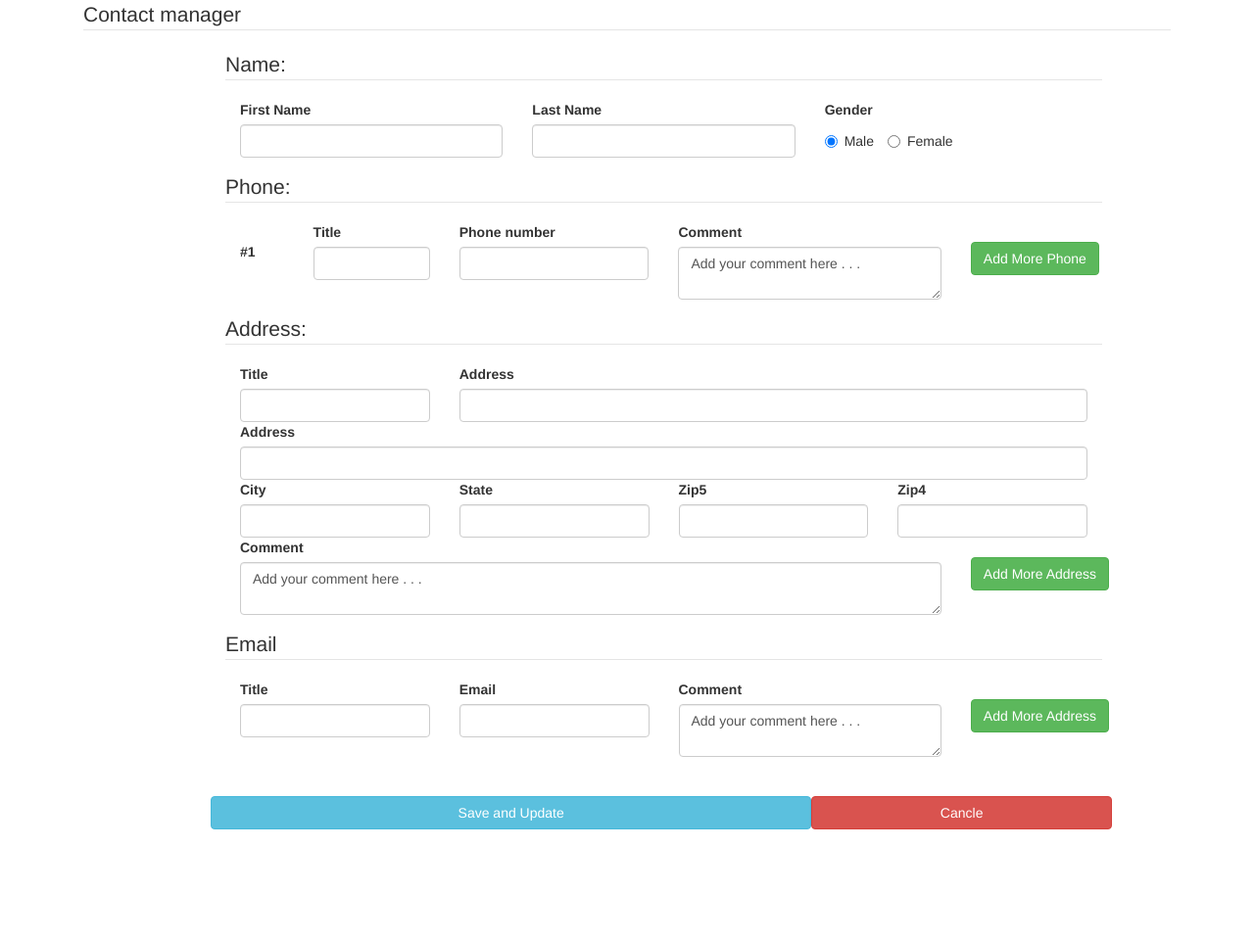
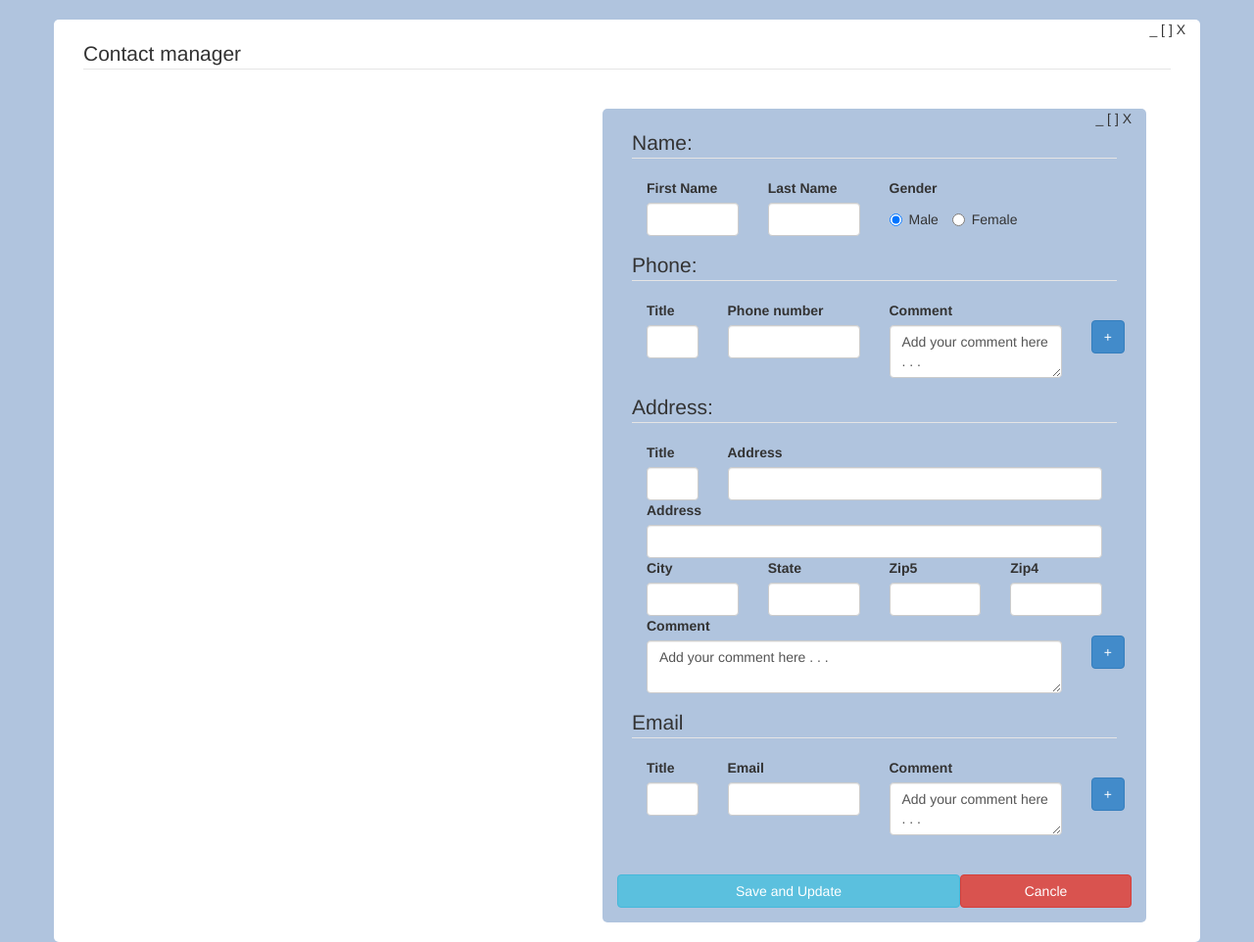
Before and after one commit to payamd/Sha, a plain HTML site: page Sha/Sha/index.html in a window 1280 px wide. Shown: the whole page at 98% size. Before the commit the page ends 862 px from the top, so only its background shows below. Drawn offline with Linux system fonts and the light colour scheme.

Commit message:
a bit smaller

```diff
--- a/Sha/Sha/index.html
+++ b/Sha/Sha/index.html
@@ -6,27 +6,27 @@
     <link rel="stylesheet" type="text/css" href="css/bootstrap.min.css">
     <link rel="stylesheet" type="text/css" href="css/bootstrap-responsive.min.css">
 </head>
-<body>
-    <div class="container">
-
-
-        <form class="form-horizontal">
+<body style="background-color:lightsteelblue;">
+    <div class="container" style="background-color: white; margin-top: 20px; margin-bottom: 20px; border-radius: 5px;">
+            <form class=" form-horizontal">
+                <div style="float:right;"> _  [ ]  X</div>
                 <fieldset class="col-lg-12">
                     <!-- Form Name -->
                     <legend>Contact manager</legend>
-
-                <fieldset class="col-lg-10 offset1" style="margin-bottom:15px;">
+                    <div class="col-lg-6 offset5" style="background-color:lightsteelblue; margin-top: 20px; margin-bottom: 20px; border-radius: 5px;">
+                        <div style="float:right;"> _  [ ]  X</div>
+                         <fieldset class="col-lg-12" style="margin-bottom:15px;">
                             <legend>Name:</legend>
 
-                    <div class="col-lg-4">
+                            <div class="col-lg-3">
                                 <label>First Name</label>
                                 <input type="text" class="form-control" name="First Name" />
                             </div>
-                    <div class="col-lg-4">
+                            <div class="col-lg-3">
                                 <label>Last Name</label>
                                 <input type="text" class="form-control" name="Last Name" />
                             </div>
-                    <div class="col-lg-4">
+                            <div class="col-lg-5">
                                 <label>Gender</label>
                                 <br />
                                 <label class="radio-inline">
@@ -43,42 +43,38 @@
                         </fieldset>
 
                         <!-- Form phone -->
-                <fieldset class="col-lg-10 offset1" style=" margin-bottom:15px;">
+                        <fieldset class="col-lg-12" style=" margin-bottom:15px;">
                             <legend>Phone:</legend>
-                    <div class="col-lg-1">
-                        <br />
-                        <label class="text-center text-justify">#1</label>
-                    </div>
                             <div class="col-lg-2">
                                 <label>Title</label>
                                 <input type="text" class="form-control" name="PhoneTitle" />
                             </div>
-                    <div class="col-lg-3">
+                            <div class="col-lg-4">
                                 <label>Phone number</label>
                                 <input type="text" class="form-control" name="phone number" />
                             </div>
 
                             <!-- Textarea -->
-                    <div class="col-md-4">
+                            <div class="col-md-5">
                                 <label for="textarea">Comment</label>
                                 <textarea class="form-control" id="textarea" name="textarea">Add your comment here . . . </textarea>
                             </div>
                             <div class="col-lg-1">
                                 <br />
-                        <button id="morePhone" name="morePhone" class="btn btn-success">Add More Phone</button>
+                                <button id="morePhone" name="morePhone" class="btn btn-primary">+</button>
                             </div>
                         </fieldset>
 
                         <br />
 
                         <!-- Form Address -->
-                <fieldset class="col-lg-10 offset1" style=" margin-bottom:15px;">
+                        <fieldset class="col-lg-12" style=" margin-bottom:15px;">
                             <legend>Address:</legend>
-                    <div class="col-lg-3 ">
+                            <div class="col-lg-2 ">
                                 <label>Title</label>
                                 <input type="text" class="form-control" name="AddressTitle" />
                             </div>
-                    <div class="col-lg-9">
+                            <div class="col-lg-10">
                                 <label>Address</label>
                                 <input type="text" class="form-control" name="Address1" />
                             </div>
@@ -105,14 +101,14 @@
 
                             <!-- Textarea -->
 
-                    <div class="col-md-10">
+                            <div class="col-md-11">
                                 <label for="textarea">Comment</label>
                                 <textarea class="form-control" id="textarea" name="textarea">Add your comment here . . . </textarea>
                             </div>
                             <div class="col-lg-1">
 
                                 <br />
-                        <button id="moreAddress" name="moreAddress" class="btn btn-success">Add More Address</button>
+                                <button id="moreAddress" name="moreAddress" class="btn btn-primary">+</button>
                                 <br />
                             </div>
                         </fieldset>
@@ -121,25 +117,25 @@
                         <br />
 
                         <!-- Form Email -->
-                <fieldset class="col-lg-10 offset1" style="margin-bottom:15px;">
+                        <fieldset class="col-lg-12" style="margin-bottom:15px;">
                             <legend>Email</legend>
-                    <div class="col-lg-3">
+                            <div class="col-lg-2">
                                 <label>Title</label>
                                 <input type="text" class="form-control" name="EmailTitle" />
                             </div>
-                    <div class="col-lg-3">
+                            <div class="col-lg-4">
                                 <label>Email</label>
                                 <input type="text" class="form-control" name="AddressEmail" />
                             </div>
                             <!-- Textarea -->
-                    <div class="col-md-4">
+                            <div class="col-md-5">
                                 <label for="textarea">Comment</label>
                                 <textarea class="form-control" id="textarea" name="textarea">Add your comment here . . . </textarea>
                             </div>
                             <div class="col-lg-1">
 
                                 <br />
-                        <button id="moreAddress" name="moreAddress" class="btn btn-success">Add More Address</button>
+                                <button id="moreAddress" name="moreAddress" class=" btn btn-primary">+</button>
                             </div>
                         </fieldset>
 
@@ -147,12 +143,12 @@
 
                         <!-- Button (Double) -->
                         <div class="form-group">
-                    <div class="offset1 col-md-10" style=" margin-top:25px;">
+                            <div class="col-md-12" style=" margin-top:25px;">
                                 <button id="button1id" name="button1id" class="btn btn-info col-lg-8">Save and Update</button>
                                 <button id="button2id" name="button2id" class="btn btn-danger col-lg-4">Cancle</button>
                             </div>
                         </div>
-
+                    </div>
                 </fieldset>
             </form>
         </div>
```
Lines whose indentation alone changed are shown as unchanged.
